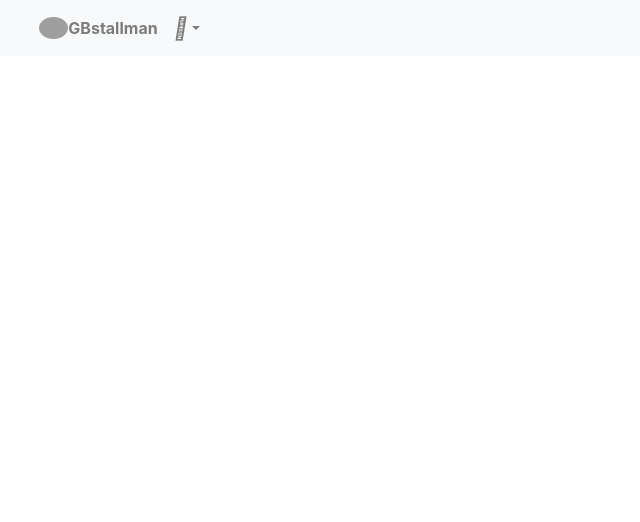
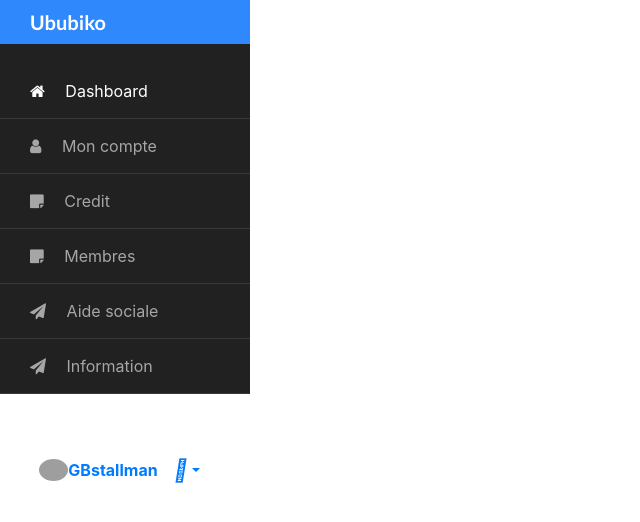
Before and after one commit to Desire1990/caisse_ui, a Vue app: page / in a window 1280 px wide. Both pictures are taken after typing "Sample", "Sample123" into the empty fields and a click on the button "Login". Shown: the top 522 px of the page, without its empty margins (0-640 px from the left). Built offline with nearby package versions, Linux system fonts and the light colour scheme; grey boxes are pictures that could not be loaded.

Commit message:
new components created

```diff
--- a/src/components/SideBar.vue
+++ b/src/components/SideBar.vue
@@ -0,0 +1,117 @@
+<template>
+    <nav id="sidebar">
+        <h1><a href="#" class="logo">Ububiko</a></h1>
+        <ul class="list-unstyled components mb-5">
+          <li class="active">
+            <a href="#"><span class="fa fa-home mr-3"></span> Dashboard</a>
+          </li>
+          <li>
+              <a href="#"><span class="fa fa-user mr-3"></span> Mon compte</a>
+          </li>
+          <li>
+            <a href="#"><span class="fa fa-sticky-note mr-3"></span> Credit</a>
+          </li>
+          <li>
+            <a href="#"><span class="fa fa-sticky-note mr-3"></span> Membres</a>
+          </li>
+          <li>
+            <a href="#"><span class="fa fa-paper-plane mr-3"></span> Aide sociale</a>
+          </li>
+          <li>
+            <a href="#"><span class="fa fa-paper-plane mr-3"></span> Information</a>
+          </li>
+        </ul>
+      </nav>
+</template>
+
+<script>
+export default {
+  name: "SideBar",
+  created() {},
+  data() {
+    return {};
+  },
+  props: {},
+  methods: {},
+};
+</script>
+
+<style scoped>
+
+  #sidebar {
+  min-width: 250px;
+  max-width: 250px;
+  background: #212121;
+  color: #fff;
+  display: block; }
+  #sidebar .h6 {
+    color: #fff; }
+  #sidebar.active {
+    margin-left: -250px; }
+    #sidebar.active .custom-menu {
+      margin-right: -50px; }
+  #sidebar h1 {
+    margin-bottom: 20px;
+    font-weight: 700;
+    font-size: 20px; }
+    #sidebar h1 .logo {
+      color: #fff;
+      display: block;
+      padding: 10px 30px;
+      background: #2f89fc; }
+  #sidebar ul.components {
+    padding: 0; }
+  #sidebar ul li {
+    font-size: 16px; }
+    #sidebar ul li > ul {
+      margin-left: 10px; }
+      #sidebar ul li > ul li {
+        font-size: 14px; }
+    #sidebar ul li a {
+      padding: 15px 30px;
+      display: block;
+      color: rgba(255, 255, 255, 0.6);
+      border-bottom: 1px solid rgba(255, 255, 255, 0.1); }
+      #sidebar ul li a:hover {
+        color: #fff;
+        background: #2f89fc;
+        border-bottom: 1px solid #2f89fc; }
+    #sidebar ul li.active > a {
+      background: transparent;
+      color: #fff; }
+      #sidebar ul li.active > a:hover {
+        background: #2f89fc;
+        border-bottom: 1px solid #2f89fc; }
+  @media (max-width: 991.98px) {
+    #sidebar {
+      margin-left: -250px; }
+      #sidebar.active {
+        margin-left: 0; }
+      #sidebar .custom-menu {
+        margin-right: -60px !important;
+        top: 10px !important; } }
+  #sidebar .custom-menu {
+    display: inline-block;
+    position: absolute;
+    top: 10px;
+    right: 0;
+    margin-right: -50px;
+    -webkit-transition: 0.3s;
+    -o-transition: 0.3s;
+    transition: 0.3s; }
+    @media (prefers-reduced-motion: reduce) {
+      #sidebar .custom-menu {
+        -webkit-transition: none;
+        -o-transition: none;
+        transition: none; } }
+    #sidebar .custom-menu .btn.btn-primary {
+      background: transparent;
+      border-color: transparent; }
+      #sidebar .custom-menu .btn.btn-primary i {
+        color: black;
+        font-size: 24px; }
+      #sidebar .custom-menu .btn.btn-primary:hover, #sidebar .custom-menu .btn.btn-primary:focus {
+        background: transparent !important;
+        border-color: transparent !important; }
+
+</style>
--- a/src/components/TopBar.vue
+++ b/src/components/TopBar.vue
@@ -1,7 +1,7 @@
 
 <template>
 <!-- Navbar-->
-<nav class="navbar navbar-expand-lg navbar-light bg-light">
+<nav  class="navbar navbar-expand-lg navbar-blue bg-blue">
   <div class="container-fluid justify-content-between">
     <!-- Right elements -->
     <ul class="navbar-nav flex-row">
--- /dev/null
+++ b/src/pages/Credit.vue
@@ -0,0 +1,3 @@
+<template>
+    <h1>Credit</h1>
+</template>
--- /dev/null
+++ b/src/pages/Entree.vue
@@ -0,0 +1,3 @@
+<template>
+    <h1>les entree</h1>
+</template>
--- /dev/null
+++ b/src/pages/Epargne.vue
@@ -0,0 +1,3 @@
+<template>
+    <h1>Epargne</h1>
+</template>
--- /dev/null
+++ b/src/pages/Member.vue
@@ -0,0 +1,3 @@
+<template>
+    <h1>Nos membres</h1>
+</template>
--- /dev/null
+++ b/src/pages/Moncompte.vue
@@ -0,0 +1,3 @@
+<template>
+    <h1>Mon compte</h1>
+</template>
--- /dev/null
+++ b/src/pages/Sortie.vue
@@ -0,0 +1,3 @@
+<template>
+    <h1>Sortie</h1>
+</template>
```
